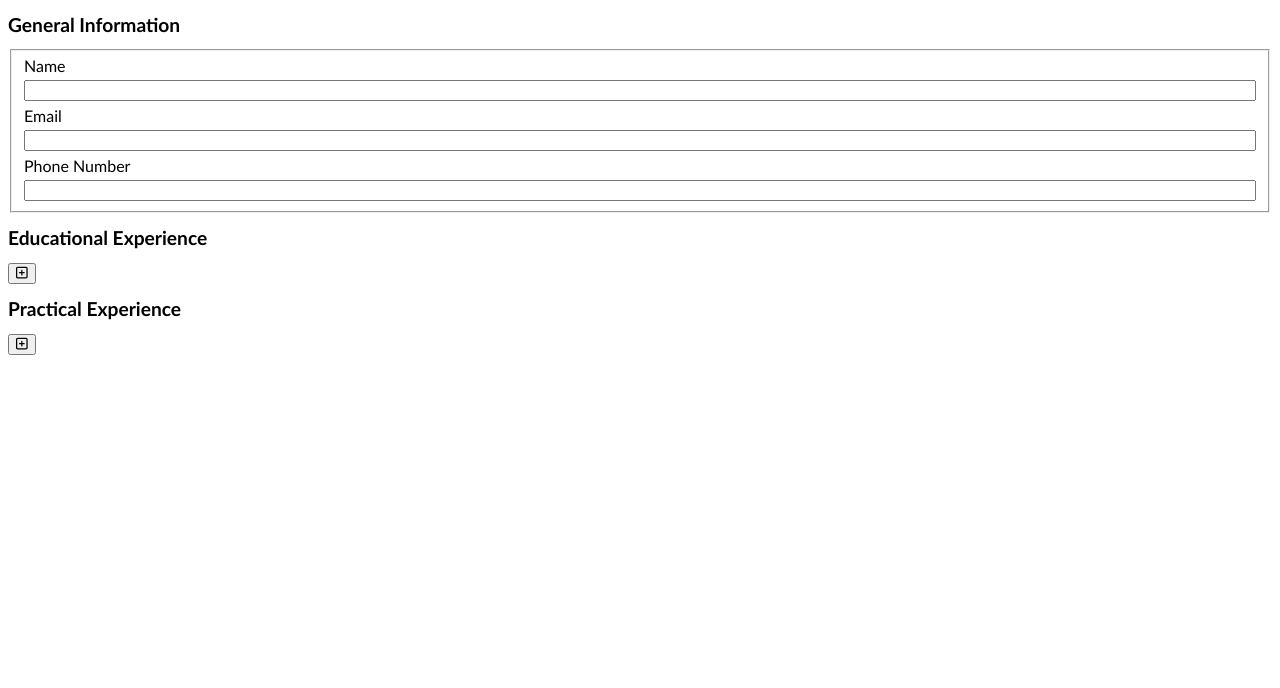
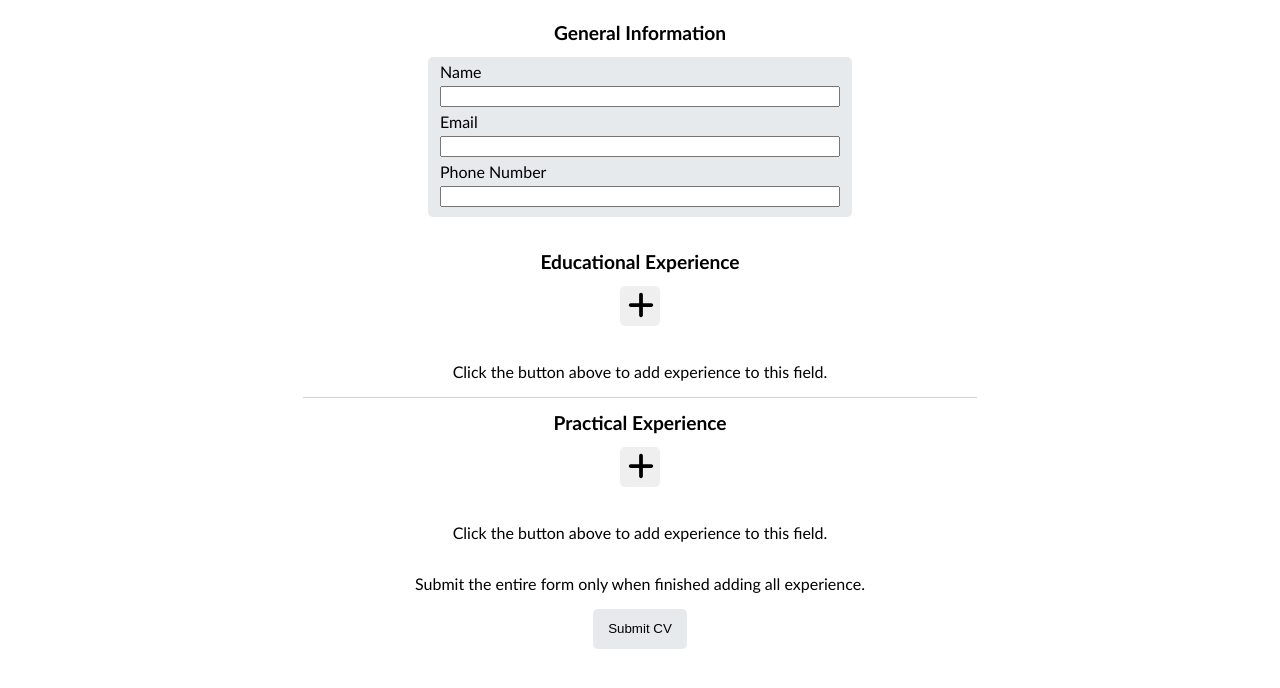
Before and after one commit to technikka/CvApplication, a React (Create React App) app: page / in a window 1280 px wide. Shown: the top 688 px of the page. Built offline with nearby package versions, Linux system fonts and the light colour scheme.

Commit message:
add styling and helpful directives for the user

```diff
--- a/package.json
+++ b/package.json
@@ -5,6 +5,7 @@
   "dependencies": {
     "@fortawesome/fontawesome-svg-core": "^6.2.1",
     "@fortawesome/free-regular-svg-icons": "^6.2.1",
+    "@fortawesome/free-solid-svg-icons": "^6.2.1",
     "@fortawesome/react-fontawesome": "^0.2.0",
     "@testing-library/jest-dom": "^5.16.5",
     "@testing-library/react": "^13.4.0",
--- a/src/App.js
+++ b/src/App.js
@@ -15,7 +15,6 @@ class App extends Component {
         <h1>General Information</h1>
         <form>
           <fieldset className="general-info">
-            {/* <legend>General Information</legend> */}
             <label htmlFor="name">Name</label>
             <input type="text" id="name" />
             <label htmlFor="email">Email</label>
@@ -25,13 +24,22 @@ class App extends Component {
           </fieldset>
         </form>
         <Section title="Educational Experience">
-          <EducationSection/>
+          <EducationSection />
         </Section>
 
         <Section title="Practical Experience">
           <ExperienceSection />
         </Section>
-        {/* final submit button */}
+        <p>Submit the entire form only when finished adding all experience.</p>
+        <button
+          className="submit-cv"
+          type="submit"
+          onSubmit={(e) => {
+            e.preventDefault();
+          }}
+        >
+          Submit CV
+        </button>
       </div>
     );
   }
--- a/src/components/EducationSectionForm.js
+++ b/src/components/EducationSectionForm.js
@@ -118,10 +118,10 @@ class EducationSectionForm extends Component {
             onChange={this.handleInputChange}
             required
           />
+          <button className="checkmark-submit" type="submit" title={btnTitle()}>
+            <FontAwesomeIcon icon={faCircleCheck} />
+          </button>
         </fieldset>
-        <button type="submit" title={btnTitle()}>
-          <FontAwesomeIcon icon={faCircleCheck} />
-        </button>
       </form>
     );
   }
--- a/src/components/EducationSectionItem.js
+++ b/src/components/EducationSectionItem.js
@@ -1,5 +1,6 @@
 import { Component } from "react";
 import { format } from "date-fns";
+import "../styles/item.css"
 import { FontAwesomeIcon } from "@fortawesome/react-fontawesome";
 import { faPenToSquare, faTrashCan } from "@fortawesome/free-regular-svg-icons";
 
@@ -18,14 +19,20 @@ class EducationSectionItem extends Component {
     const { item } = this.props;
     return (
       <div>
+        <div className="icons">
           <FontAwesomeIcon
+            className="item-icon"
+            title="Edit this item"
             icon={faPenToSquare}
             onClick={() => this.props.editItem(item)}
           />
           <FontAwesomeIcon
+            className="item-icon"
+            title="Delete this item"
             icon={faTrashCan}
             onClick={() => this.props.deleteItem(item)}
           />
+        </div>
         <li key={item.id}>
           {"Studied " + item.subject + " at " + item.school}
           <br />
--- a/src/components/ExperienceSectionForm.js
+++ b/src/components/ExperienceSectionForm.js
@@ -142,10 +142,10 @@ class ExperienceSectionForm extends Component {
             onChange={this.handleInputChange}
             required
           />
+          <button className="checkmark-submit" type="submit" title={btnTitle()}>
+            <FontAwesomeIcon icon={faCircleCheck} />
+          </button>
         </fieldset>
-        <button type="submit" title={btnTitle()}>
-          <FontAwesomeIcon icon={faCircleCheck} />
-        </button>
       </form>
     );
   }
--- a/src/components/ExperienceSectionItem.js
+++ b/src/components/ExperienceSectionItem.js
@@ -1,5 +1,6 @@
 import { Component } from "react";
 import { format } from "date-fns";
+import "../styles/item.css"
 import { FontAwesomeIcon } from "@fortawesome/react-fontawesome";
 import { faPenToSquare, faTrashCan } from "@fortawesome/free-regular-svg-icons";
 
@@ -16,14 +17,20 @@ class ExperienceSectionItem extends Component {
     const { item } = this.props;
     return (
       <div>
+        <div className="icons">
           <FontAwesomeIcon
+            className="item-icon"
+            title="Edit this item"
             icon={faPenToSquare}
             onClick={() => this.props.editItem(item)}
           />
           <FontAwesomeIcon
+            className="item-icon"
+            title="Delete this item"
             icon={faTrashCan}
             onClick={() => this.props.deleteItem(item)}
           />
+        </div>
         <li key={item.id}>
           {item.position + " at " + item.company}
           <br />
--- a/src/components/Section.js
+++ b/src/components/Section.js
@@ -1,6 +1,7 @@
 import React, { Component } from "react";
+import "../styles/section.css"
 import { FontAwesomeIcon } from "@fortawesome/react-fontawesome";
-import { faSquarePlus } from "@fortawesome/free-regular-svg-icons";
+import { faPlus } from "@fortawesome/free-solid-svg-icons";
 
 class Section extends Component {
   constructor(props) {
@@ -48,10 +49,10 @@ class Section extends Component {
 
   render() {
     return (
-      <div>
+      <div className="section">
         <h1>{this.props.title}</h1>
-        <button title="Add Experience / Hide Form" onClick={this.toggleForm}>
-          <FontAwesomeIcon icon={faSquarePlus} />
+        <button className="form-control-btn" title="Add Experience / Hide Form" onClick={this.toggleForm}>
+          <FontAwesomeIcon icon={faPlus} />
         </button>
         {/* The specific section component */}
         {React.createElement(this.props.children.type, {
@@ -62,6 +63,9 @@ class Section extends Component {
           editItems: this.editItems,
           deleteItem: this.deleteItem,
         })}
+        {this.state.items.length === 0 && (
+          <p>Click the button above to add experience to this field.</p>
+        )}
       </div>
     );
   }
--- a/src/styles/app.css
+++ b/src/styles/app.css
@@ -2,27 +2,76 @@
   font-family:'Trebuchet MS', 'Lucida Sans Unicode', 'Lucida Grande', 'Lucida Sans', Arial, sans-serif;
 }
 
+#root > div {
+  display: grid;
+  justify-content: center;
+  justify-items: center;
+}
+
+#root > div > div {
+  display: grid;
+  justify-content: center;
+  justify-items: center;
+}
+
 h1 {
   font-size: larger;
+  width: max-content;
 }
 
-.general-info {
+fieldset {
   display: flex;
   flex-flow: column;
   align-content: center;
   gap: 5px;
+  width: 400px;
+  background-color: #e6eaed;
+  border-radius: 5px;
+  border: none;
+  margin-bottom: 20px;
 }
 
-.education-exp {
-  display: flex;
-  flex-flow: column;
-  align-content: center;
-  gap: 5px;
+fieldset button {
+  max-width: 50px;
+  margin: 0 auto;
+  border-radius: 5px;
+  border: none;
+  margin-top: 10px;
+
 }
 
-.practical-exp {
-  display: flex;
-  flex-flow: column;
-  align-content: center;
-  gap: 5px;
+.checkmark-submit svg {
+  width: 30px;
+  height: 30px;
 }
+
+fieldset button:hover {
+  cursor: pointer;
+}
+
+.submit-cv {
+  background-color: #e6eaed;
+  /* width: 40px; */
+  height: 40px;
+  border-radius: 5px;
+  border: none;
+  padding: 5px 15px;
+}
+
+.submit-cv:hover {
+  cursor: pointer;
+  box-shadow: rgba(50, 50, 93, 0.25) 0px 2px 5px -1px, rgba(0, 0, 0, 0.3) 0px 1px 3px -1px;
+}
+
+/* .form-control-btn {
+  width: 40px;
+  height: 40px;
+  border-radius: 5px;
+  border: none;
+  margin-bottom: 20px;
+}
+
+.form-control-btn:hover {
+  cursor: pointer;
+  box-shadow: rgba(50, 50, 93, 0.25) 0px 2px 5px -1px, rgba(0, 0, 0, 0.3) 0px 1px 3px -1px;
+} */
--- /dev/null
+++ b/src/styles/item.css
@@ -0,0 +1,32 @@
+.icons {
+  width: 100%;
+  display: grid;
+  grid-template-columns: repeat(10, 1fr);
+  justify-items: start;
+  margin-bottom: 10px;
+}
+
+
+.item-icon:hover {
+  cursor: pointer;
+}
+
+ul {
+  padding: 0;
+  display: grid;
+  justify-items: center;
+  grid-gap: 20px;
+}
+
+ul > div {
+  background-color: #ede9e6;
+  padding: 10px;
+  border-radius: 5px;
+  max-width: max-content;
+}
+
+li {
+  list-style: none;
+  display: grid;
+
+}
--- /dev/null
+++ b/src/styles/section.css
@@ -0,0 +1,22 @@
+.section:first-of-type {
+  width: 150%;
+  border-bottom: 1px solid #cfd3d5;
+}
+
+.form-control-btn {
+  width: 40px;
+  height: 40px;
+  border-radius: 5px;
+  border: none;
+  margin-bottom: 20px;
+}
+
+.form-control-btn:hover {
+  cursor: pointer;
+  box-shadow: rgba(50, 50, 93, 0.25) 0px 2px 5px -1px, rgba(0, 0, 0, 0.3) 0px 1px 3px -1px;
+}
+
+.form-control-btn svg {
+  width: 30px;
+  height: 30px;
+}
```
Also changed, not shown: 1 other file (tests, documents, lock files or other folders). Lines whose indentation alone changed are shown as unchanged.
